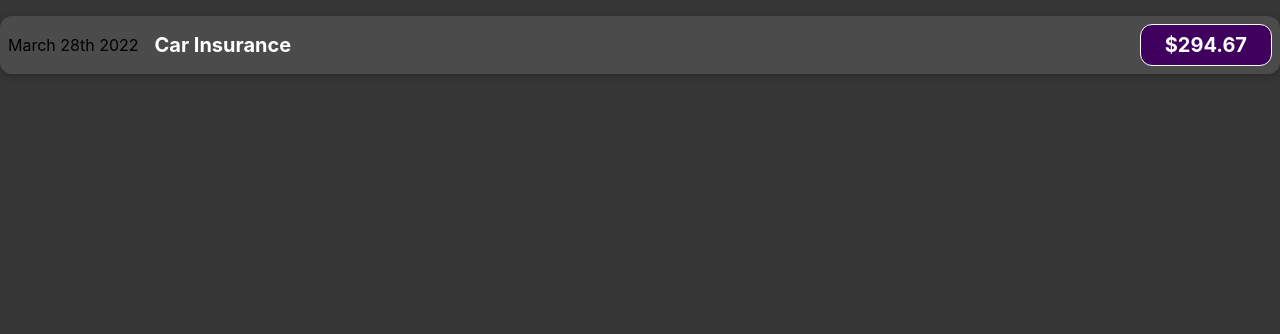
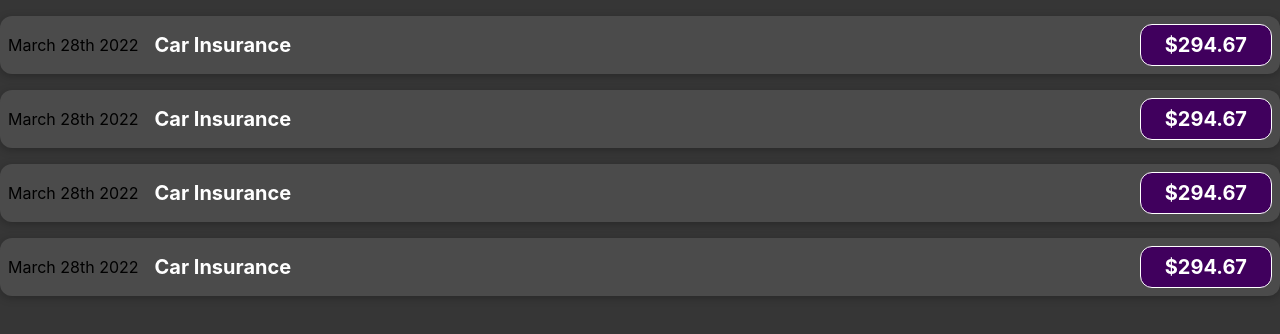
Before and after one commit to ziynii/study__react-complete-guide, a React (Create React App) app: page / in a window 1280 px wide. Shown: the top 334 px of the page. Built offline with nearby package versions, Linux system fonts and the light colour scheme; the HTML template or start-up script is replaced by a standard one.

Commit message:
🚧 Send expenses to ExpenseItem component as props

```diff
--- a/src/App.js
+++ b/src/App.js
@@ -1,9 +1,33 @@
 import ExpenseItem from './components/ExpenseItem';
 
 function App() {
+  const expenses = [
+    {
+      id: 'e1',
+      title: 'Toilet Paper',
+      amount: 94.12,
+      date: new Date(2020, 7, 14),
+    },
+    { id: 'e2', title: 'New TV', amount: 799.49, date: new Date(2021, 2, 12) },
+    {
+      id: 'e3',
+      title: 'Car Insurance',
+      amount: 294.67,
+      date: new Date(2021, 2, 28),
+    },
+    {
+      id: 'e4',
+      title: 'New Desk (Wooden)',
+      amount: 450,
+      date: new Date(2021, 5, 12),
+    },
+  ];
+
   return (
     <div className="App">
-     <ExpenseItem />
+      {expenses.map((expense) => {
+        return <ExpenseItem expense={expense} key={expense.id}/>;
+      })}
     </div>
   );
 }
```
